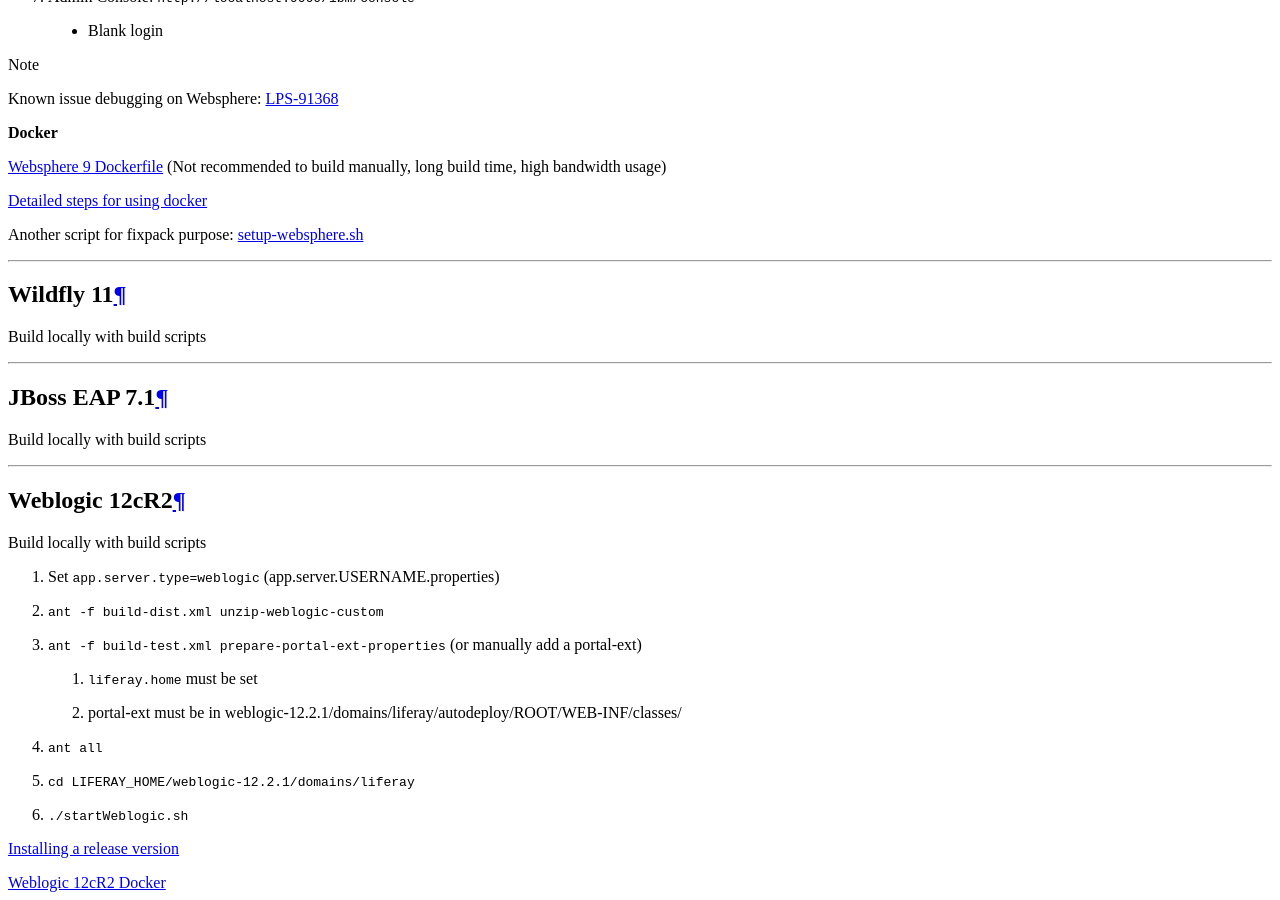
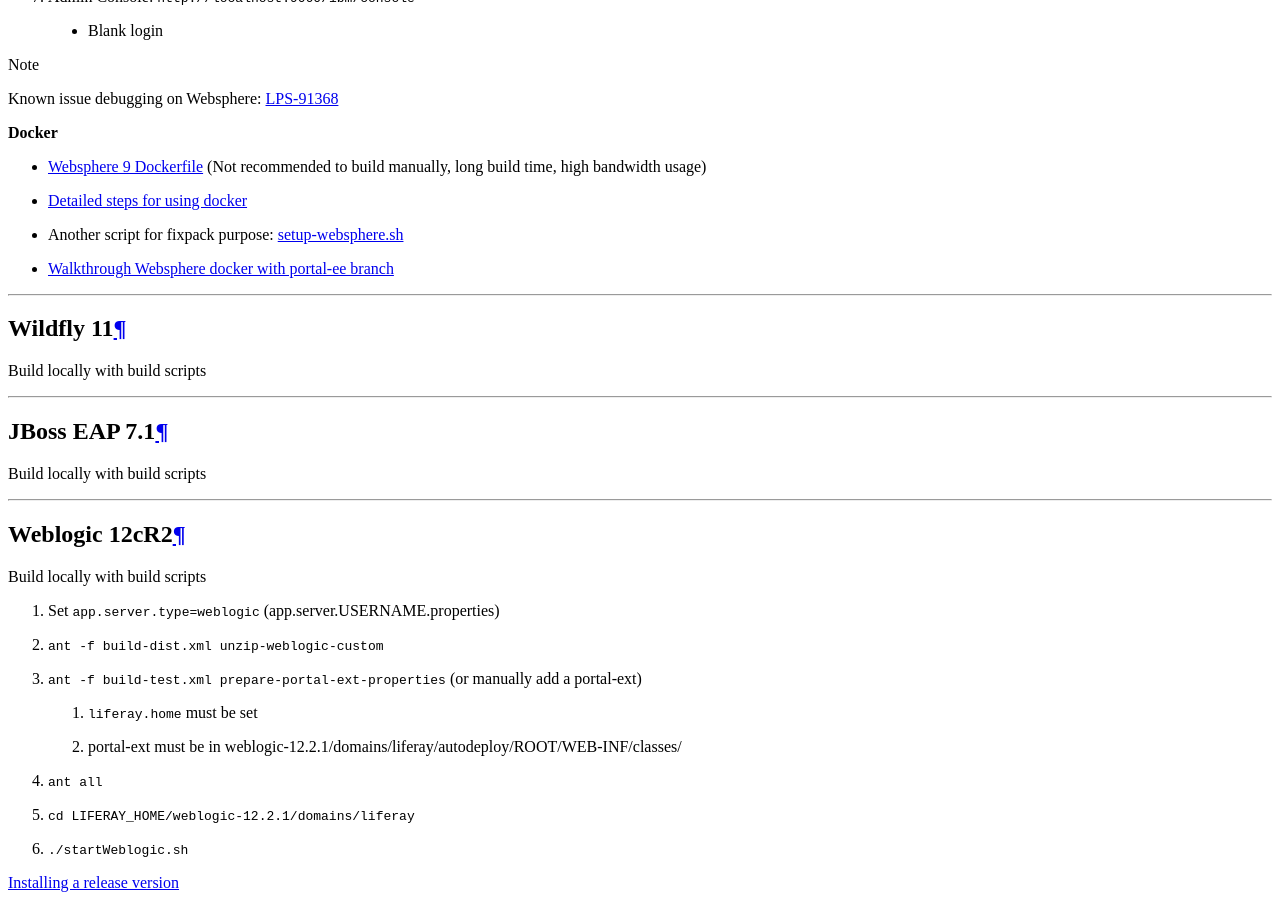
Before and after one commit to nikki-pru/qa-compendium, a Sphinx documentation site: the page built from docs/portal/environment-setup/application-servers.rst, in a window 1280 px wide and 900 px high, scrolled down 1687 px. Built offline with Sphinx 7.4.7 and the Read the Docs theme 2.0.0, drawn with Linux system fonts in a browser that asks for light colours.

Commit message:
LPS-127479 Add websphere portal ee reference in application servers page

```diff
--- a/docs/portal/environment-setup/application-servers.rst
+++ b/docs/portal/environment-setup/application-servers.rst
@@ -22,11 +22,13 @@
 
 **Docker**
 
-`Websphere 9 Dockerfile`_ (Not recommended to build manually, long build time, high bandwidth usage)
+* `Websphere 9 Dockerfile`_ (Not recommended to build manually, long build time, high bandwidth usage)
 
-`Detailed steps for using docker`_
+* `Detailed steps for using docker`_
 
-Another script for fixpack purpose: `setup-websphere.sh`_
+* Another script for fixpack purpose: `setup-websphere.sh`_
+
+* `Walkthrough Websphere docker with portal-ee branch <websphere-portal-ee.rst>`_
 
 ------------------------------------------------------------
 
```
